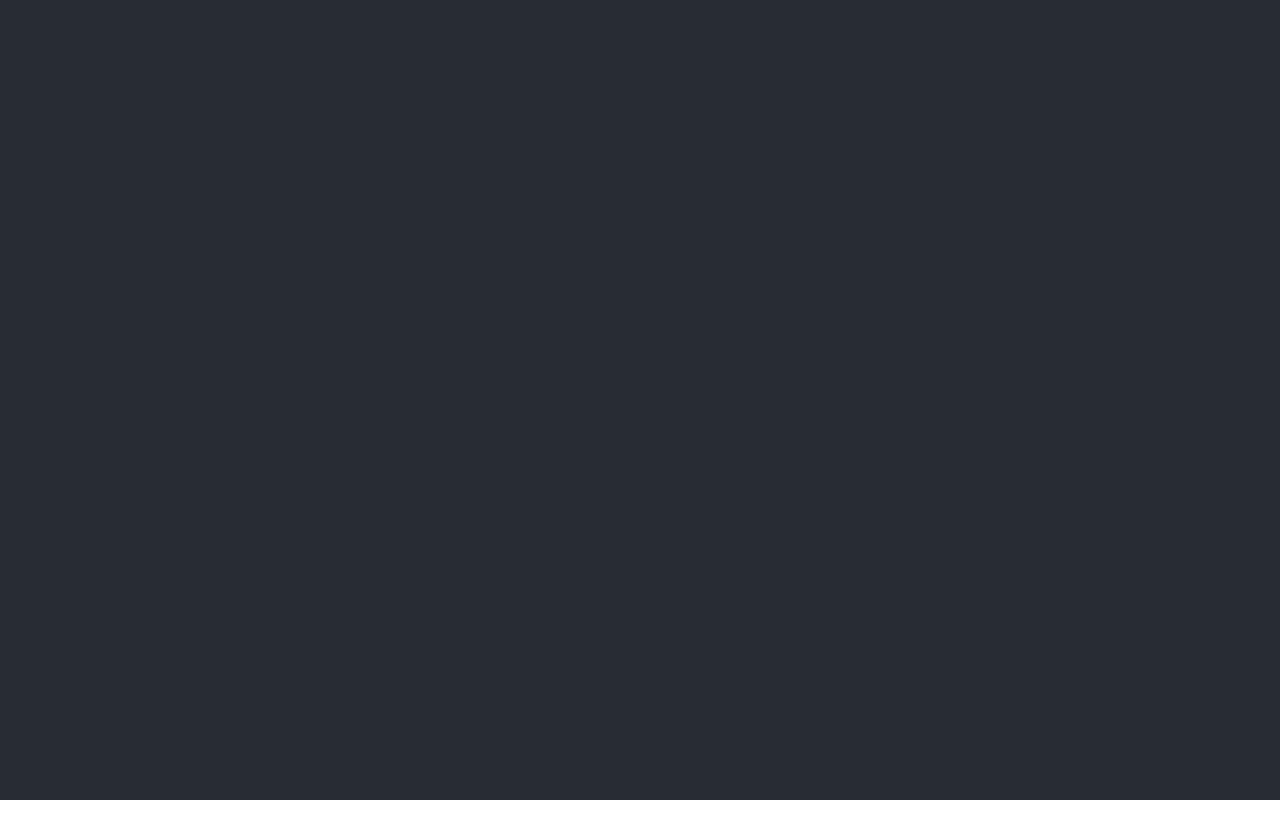
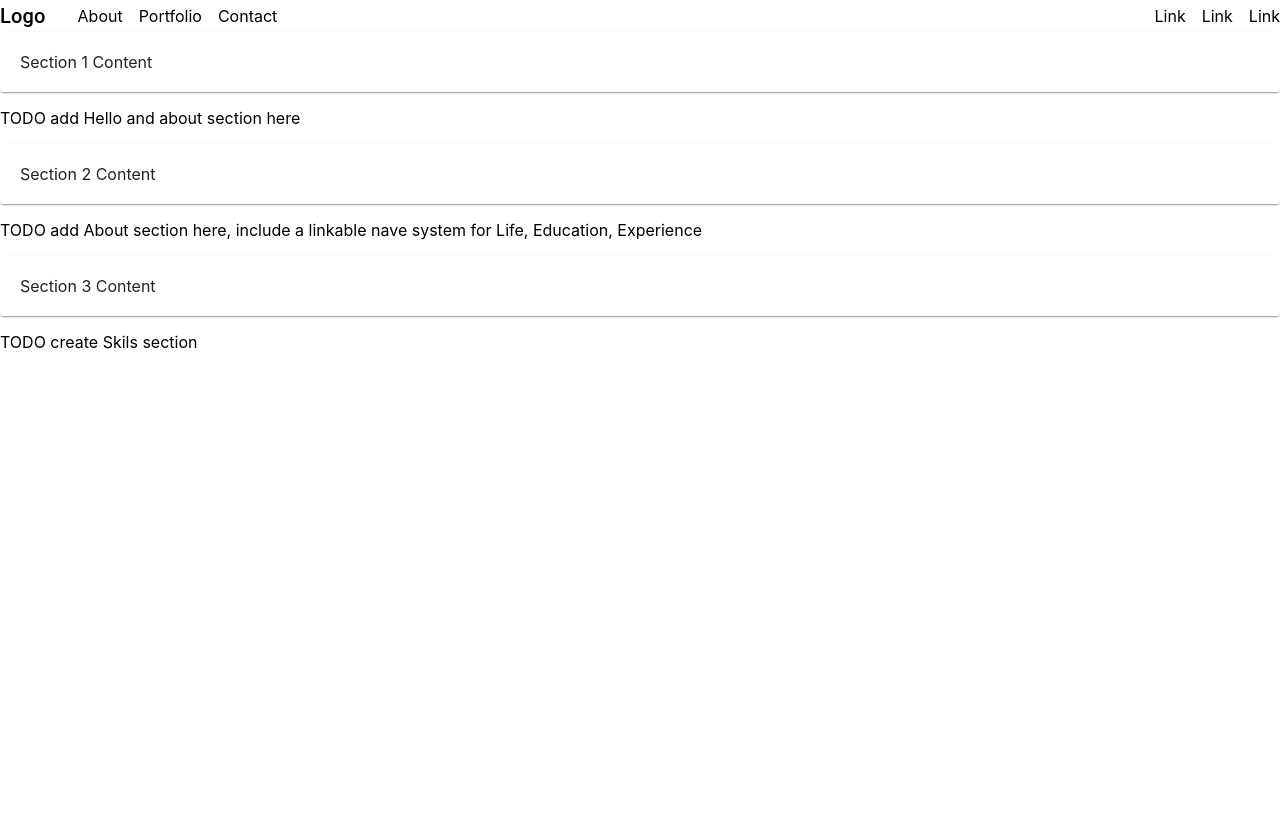
Before and after one commit to abego2018/portfolio, a React (Create React App) app in the folder abegoportfolio/: page / in a window 1280 px wide. Before the commit the page ends 800 px from the top, so only its background shows below. Built offline with nearby package versions, Linux system fonts and the light colour scheme.

Commit message:
Created the grid for the homepage sections and add the nav list items for navlinks

```diff
--- a/abegoportfolio/package.json
+++ b/abegoportfolio/package.json
@@ -39,5 +39,8 @@
       "last 1 firefox version",
       "last 1 safari version"
     ]
+  },
+  "devDependencies": {
+    "ajv": "^7.2.4"
   }
 }
--- a/abegoportfolio/src/App.js
+++ b/abegoportfolio/src/App.js
@@ -1,11 +1,15 @@
 import logo from "./logo.svg";
 import "./App.css";
+import Header from "./components/Header";
+import Home from "./components/Home";
+import { Router, Routes, Route } from "react-router-dom";
 
 function App() {
   return (
-    <div className="App">
-      <header className="App-header"></header>
-    </div>
+    <>
+      <Header />
+      <Home />
+    </>
   );
 }
 
--- a/abegoportfolio/src/components/Header.jsx
+++ b/abegoportfolio/src/components/Header.jsx
@@ -1,15 +1,33 @@
 import React from "react";
-import List, { ListItemButton } from "@mui/material";
+import {
+  List,
+  ListItem,
+  ListItemButton,
+  Typography,
+  Stack,
+  Box,
+} from "@mui/material";
 
 function Header() {
   return (
-    <>
-      <List>
-        <ListItemButton>About</ListItemButton>
-        <ListItemButton>Portfolio</ListItemButton>
-        <ListItemButton>Contact</ListItemButton>
+    <Box display="flex" justifyContent="space-between" alignItems="center">
+      {/* Left List */}
+      <List sx={{ display: "flex", gap: 2, padding: 0 }}>
+        <Typography variant="h6" sx={{ mr: 2, alignSelf: "center" }}>
+          Logo
+        </Typography>
+        <ListItem sx={{ width: "auto", padding: 0 }}>About</ListItem>
+        <ListItem sx={{ width: "auto", padding: 0 }}>Portfolio</ListItem>
+        <ListItem sx={{ width: "auto", padding: 0 }}>Contact</ListItem>
       </List>
-    </>
+
+      {/* Right List */}
+      <List sx={{ display: "flex", gap: 2, padding: 0 }}>
+        <ListItem sx={{ width: "auto", padding: 0 }}>Link</ListItem>
+        <ListItem sx={{ width: "auto", padding: 0 }}>Link</ListItem>
+        <ListItem sx={{ width: "auto", padding: 0 }}>Link</ListItem>
+      </List>
+    </Box>
   );
 }
 
--- a/abegoportfolio/src/components/Home.jsx
+++ b/abegoportfolio/src/components/Home.jsx
@@ -0,0 +1,27 @@
+import React from "react";
+import { Grid, Paper } from "@mui/material";
+
+function Home() {
+  return (
+    <Grid container direction="column" spacing={2} style={{ height: "100vh" }}>
+      {/* Section 1 */}
+      <Grid item xs={12}>
+        <Paper style={{ padding: 20 }}>Section 1 Content</Paper>
+      </Grid>
+      TODO add Hello and about section here
+      {/* Section 2 */}
+      <Grid item xs={12}>
+        <Paper style={{ padding: 20 }}>Section 2 Content</Paper>
+      </Grid>
+      TODO add About section here, include a linkable nave system for Life,
+      Education, Experience
+      {/* Section 3 */}
+      <Grid item xs={12}>
+        <Paper style={{ padding: 20 }}>Section 3 Content</Paper>
+      </Grid>
+      TODO create Skils section
+    </Grid>
+  );
+}
+
+export default Home;
```
Also changed, not shown: 1 other file (tests, documents, lock files or other folders).
